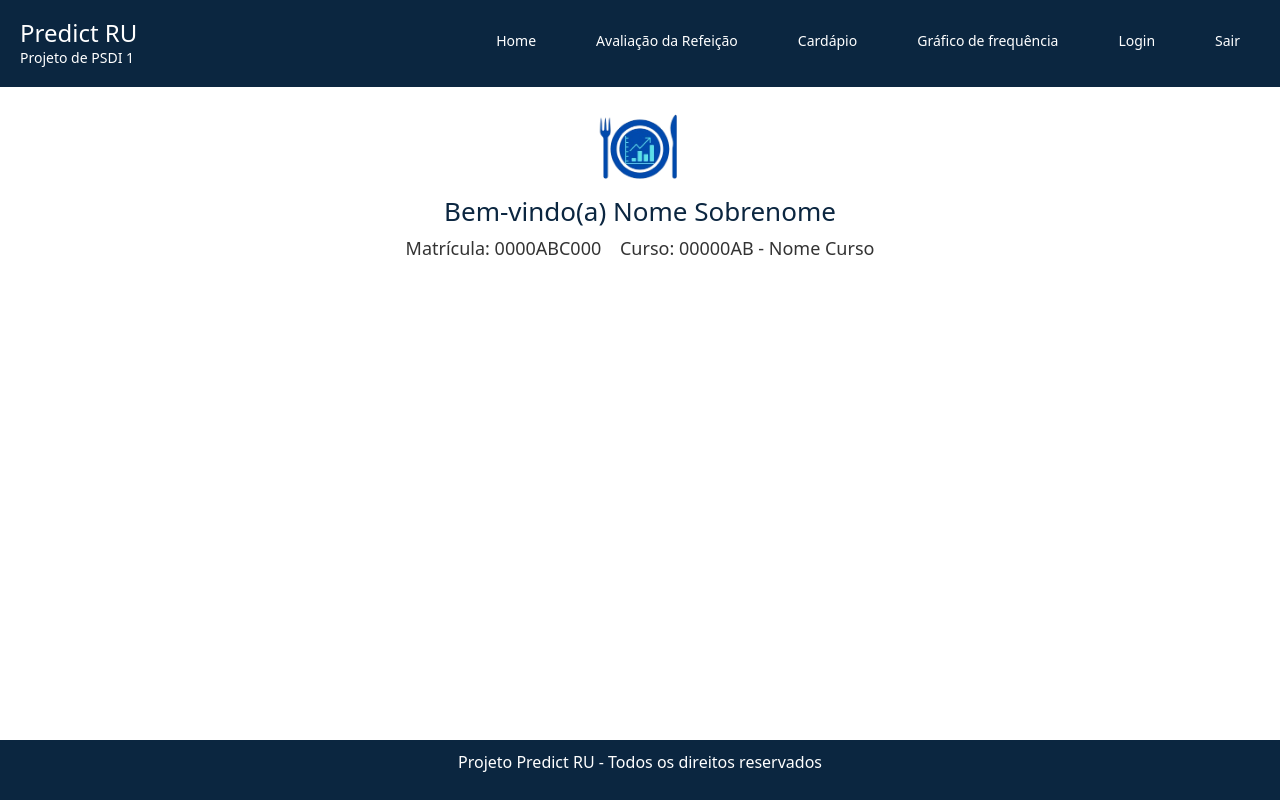
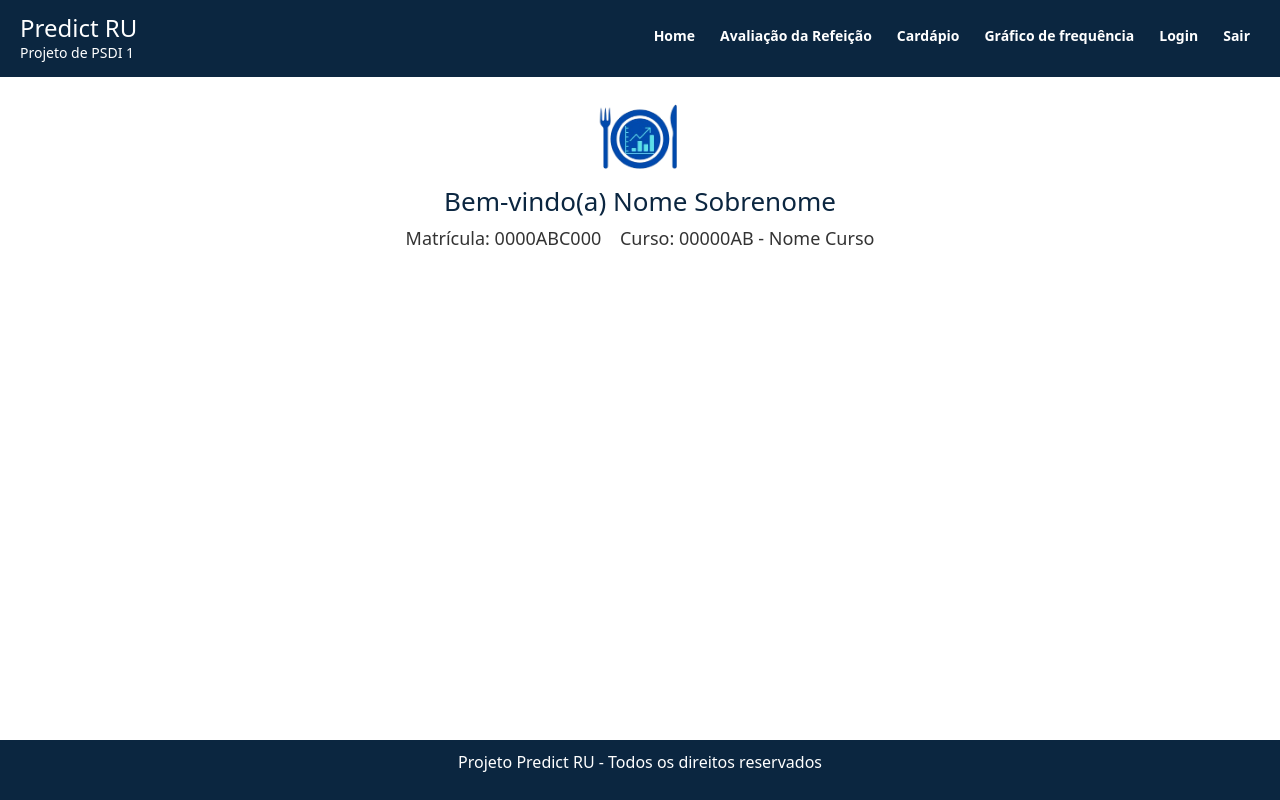
Before and after one commit to VitoriaCardoso/RU_PDS1, an Angular app: page /index in a window 1280 px wide. Built offline with nearby package versions, Linux system fonts and the light colour scheme.

Commit message:
Feat: melhorando interface do header

```diff
--- a/src/app/cardapio/cardapio.ts
+++ b/src/app/cardapio/cardapio.ts
@@ -1,8 +1,9 @@
 import { Component } from '@angular/core';
+import { LogoComponent } from '../logo/logo.component';
 
 @Component({
   selector: 'app-cardapio',
-  imports: [],
+  imports: [LogoComponent],
   templateUrl: './cardapio.html',
   styleUrl: './cardapio.css'
 })
--- a/src/app/header/header.component.css
+++ b/src/app/header/header.component.css
@@ -30,7 +30,7 @@
     list-style-type: none;
     padding: 0;
     display: flex;
-    gap: 20px;
+    gap: 5px;
 }
 
 .nav-item {
@@ -40,12 +40,20 @@
 .nav-link {
     color: white;
     text-decoration: none;
-    padding: 10px 20px;
+    padding: 5px 10px;
     font-size: 14px;
-    transition: background-color 0.3s ease;
+    font-weight: bold;
+    border-radius: 5px;
+    transition: background-color 0.5s ease;
 }
 
 .nav-link:hover {
-    background-color: #173C5C;
+    background-color: white;
+    color: #0B2640;
     border-radius: 5px;
 }
+
+.nav-link:active {
+    transform: translateY(2px);
+    background-color: #d8d8d8;
+}
--- a/src/app/login/login.component.css
+++ b/src/app/login/login.component.css
@@ -0,0 +1,3 @@
+.card-size {
+
+}
--- a/src/app/login/login.component.html
+++ b/src/app/login/login.component.html
@@ -2,7 +2,7 @@
     <div class="center-content">
         <div class="text-center">
             <logo></logo>
-            <div class="card">
+            <div class="card card-size ">
                 <div class="card-body">
                     <h2 class="card-title">Login do Usuário</h2>
                     <form name="formCadastro" id="loginForm" action="../php/login.php" method="post">
@@ -23,15 +23,16 @@
                             <button type="submit" class="btn btn-primary btn-block">Enviar</button>
                         </div>
                     </form>
+
+
+                    <!-- Link para a página de Cadastrar (Semelhante ao GitHub) -->
+                    <div class="link-container">
+                        <a href="index.html" class="text-secondary">Voltar para a página inicial</a>
+                        <button class="btn-register" onclick="window.location.href='cadastroUsuario.html'">Criar uma conta</button>
+                    </div>
+
                 </div>
             </div>
-
-            <!-- Link para a página de Cadastrar (Semelhante ao GitHub) -->
-            <div class="link-container">
-                <a href="index.html" class="text-secondary">Voltar para a página inicial</a>
-                <button class="btn-register" onclick="window.location.href='cadastroUsuario.html'">Criar uma conta</button>
-            </div>
-
         </div>
     </div>
 </div>
```
